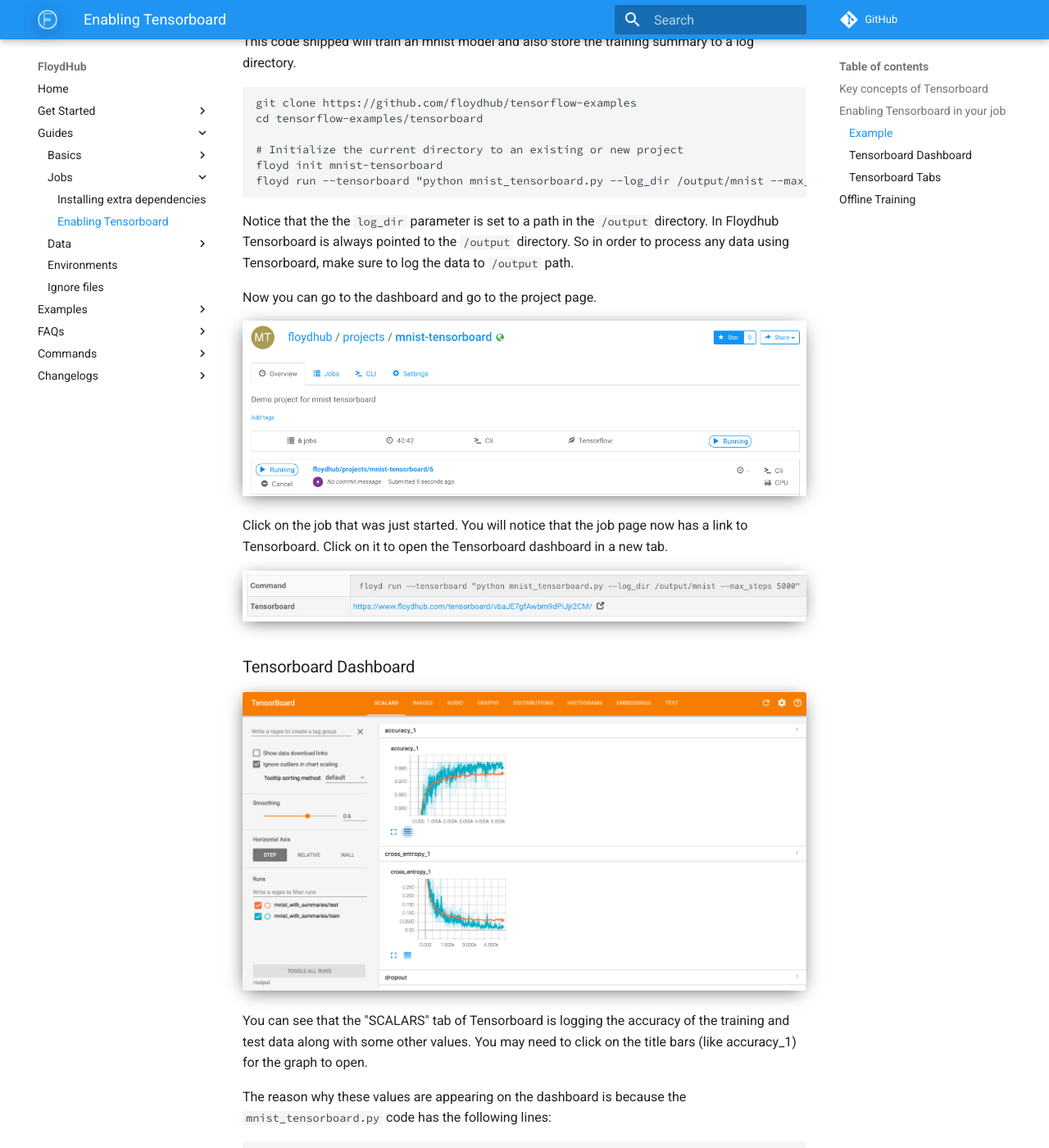
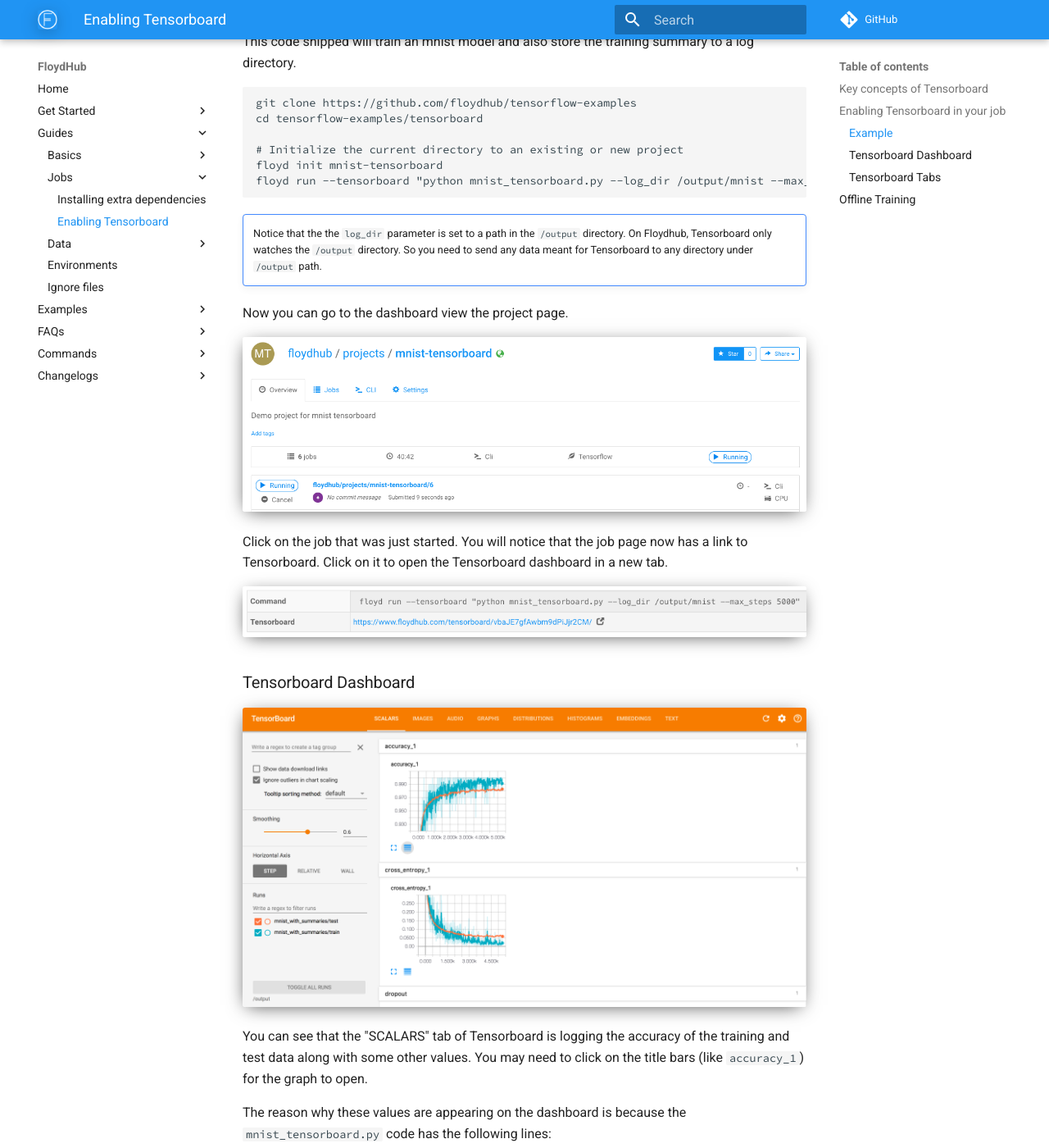
Before and after one commit to floydhub/floyd-docs, an MkDocs documentation site: the page built from docs/guides/jobs/tensorboard.md, in a window 1280 px wide and 1400 px high, scrolled down 606 px. Shown: the whole window at 82% size. Built offline with MkDocs 1.6.1 and Material for MkDocs 9.7.7, drawn with Linux system fonts in a browser that asks for light colours; comment, search, counter and statistics services are not loaded; old or Windows-style settings are respelled for this version of MkDocs; some of the changed text lies outside the part shown.

````diff
--- a/docs/guides/jobs/tensorboard.md
+++ b/docs/guides/jobs/tensorboard.md
@@ -30,11 +30,12 @@ floyd init mnist-tensorboard
 floyd run --tensorboard "python mnist_tensorboard.py --log_dir /output/mnist --max_steps 5000"
 ```
 
-Notice that the the `log_dir` parameter is set to a path in the `/output` directory.
-In Floydhub Tensorboard is always pointed to the `/output` directory. So in order to
-process any data using Tensorboard, make sure to log the data to `/output` path.
+!!! important ""
+    Notice that the the `log_dir` parameter is set to a path in the `/output` directory.
+    On Floydhub, Tensorboard only watches the `/output` directory. So you need to send
+    any data meant for Tensorboard to any directory under `/output` path.
 
-Now you can go to the dashboard and go to the project page.
+Now you can go to the dashboard view the project page.
 
 ![Project Dashboard](../../img/tensorboard_dashboard.png)
 
@@ -49,7 +50,7 @@ to Tensorboard. Click on it to open the Tensorboard dashboard in a new tab.
 
 You can see that the "SCALARS" tab of Tensorboard is logging the accuracy of the
 training and test data along with some other values. You may need to click on the title
-bars (like accuracy_1) for the graph to open.
+bars (like `accuracy_1`) for the graph to open.
 
 The reason why these values are appearing on the dashboard is because the
 `mnist_tensorboard.py` code has the following lines:
````
Also changed, not shown: other parts of docs/guides/jobs/tensorboard.md (+4 -3 lines), docs/getstarted/quick_start_jupyter.md (+3 -2 lines).
